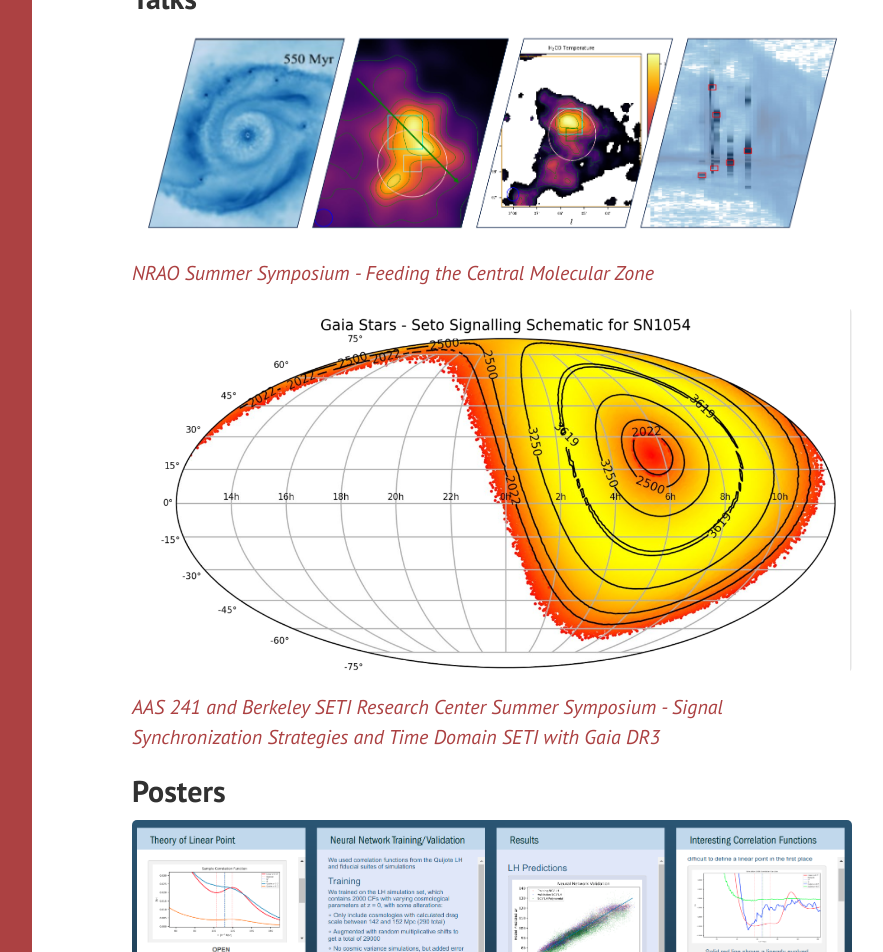
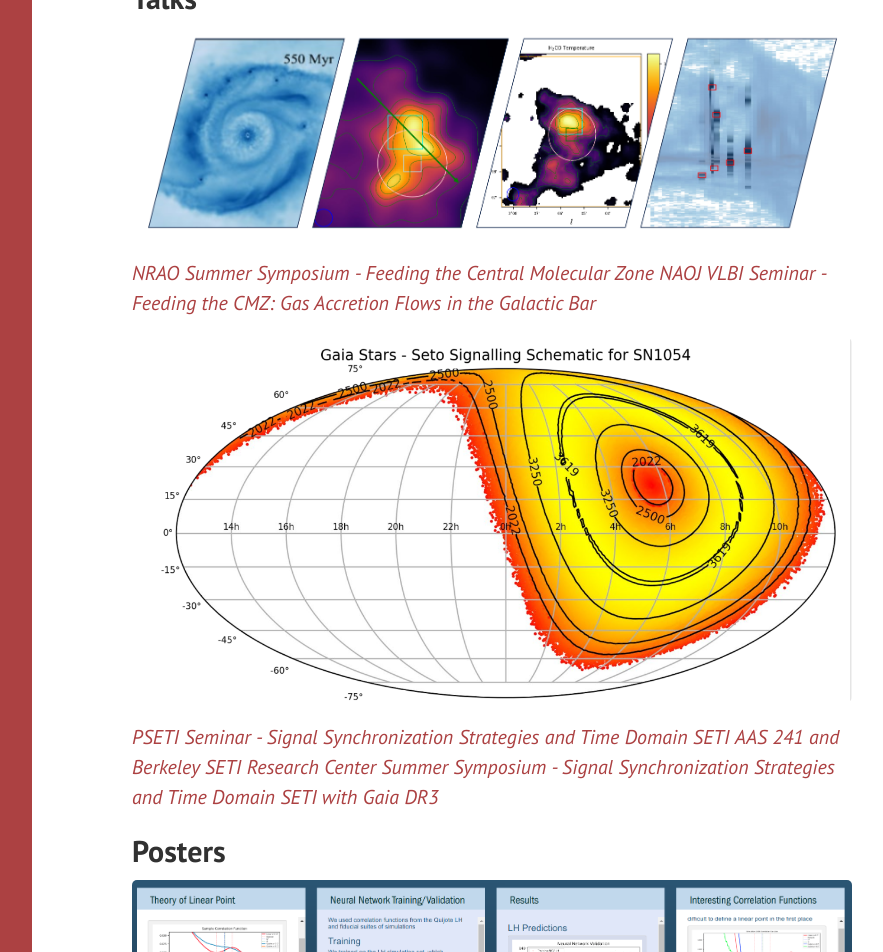
Before and after one commit to anilipour/anilipour.github.io, a Jekyll site: the page built from ptp.md, in a window 1280 px wide and 1400 px high, scrolled down 777 px. Shown: the top 952 px of the window, without its empty margins (328-1211 px from the left). Built offline with Jekyll 4.4.1, drawn with Linux system fonts in a browser that asks for light colours; formulas are drawn with MathJax 3; some of the changed text lies outside the part shown.

Commit message:
Updated talks and posters

```diff
--- a/ptp.md
+++ b/ptp.md
@@ -12,16 +12,22 @@ show: hide
 
 ## Talks
 
-[![Feeding the CMZ](/images/nraoTalk.png "Feeding the CMZ")](/files/NRAOFinalTalk.pdf)
+[![Feeding the CMZ](/images/nraoTalk.png "Feeding the CMZ")](/files/NAOJSeminar.pdf)
 *[NRAO Summer Symposium - Feeding the Central Molecular Zone](/files/NRAOFinalTalk.pdf)*
+*[NAOJ VLBI Seminar - Feeding the CMZ: Gas Accretion Flows in the Galactic Bar](/files/NAOJSeminar.pdf)*
 
-[![SETI Ellipsoid](/images/setiTalk.png "SETI Ellipsoid")](/files/AndyNilipourAAS241Presentation.pdf)
+[![SETI Ellipsoid](/images/setiTalk.png "SETI Ellipsoid")](/files/PSETISeminar.pdf)
+*[PSETI Seminar - Signal Synchronization Strategies and Time Domain SETI](/files/PSETISeminar.pdf)*
 *[AAS 241 and Berkeley SETI Research Center Summer Symposium - Signal Synchronization Strategies and Time Domain SETI with Gaia DR3](/files/AndyNilipourAAS241Presentation.pdf)*
+
 
 ## Posters
 
 [![Linear Point](/images/aas242lp.png "Linear Point")](https://aas242-aas.ipostersessions.com/Default.aspx?s=86-D2-09-E0-43-0F-A3-67-17-B4-3D-E5-79-17-B4-C2)
 *[AAS 242 - Linear Point Standard Ruler Estimation with Neural Networks](https://aas242-aas.ipostersessions.com/Default.aspx?s=86-D2-09-E0-43-0F-A3-67-17-B4-3D-E5-79-17-B4-C2)*
+
+[![CubeSat](/images/cubesatPoster.png "CubeSat")](/files/CubeSatCTSpaceExpoPoster.pdf)
+*[NASA CT Space Expo - Bouchet Low-Earth Alpha/Beta Space Telescope (BLAST)](/files/CubeSatCTSpaceExpoPoster.pdf)*
 
 [![Lyman-a](/images/aas240lymana.png "Lyman-a")](https://aas240-aas.ipostersessions.com/?s=7A-34-77-02-25-72-22-5C-15-06-27-65-0D-E9-5E-D2)
 *[AAS 240 - One-dimensional Lyman-$\alpha$ forest power spectrum estimate from eBOSS](https://aas240-aas.ipostersessions.com/?s=7A-34-77-02-25-72-22-5C-15-06-27-65-0D-E9-5E-D2)*
```
Also changed, not shown: radio_astronomy.md (+2 -2 lines), 4 other files.
